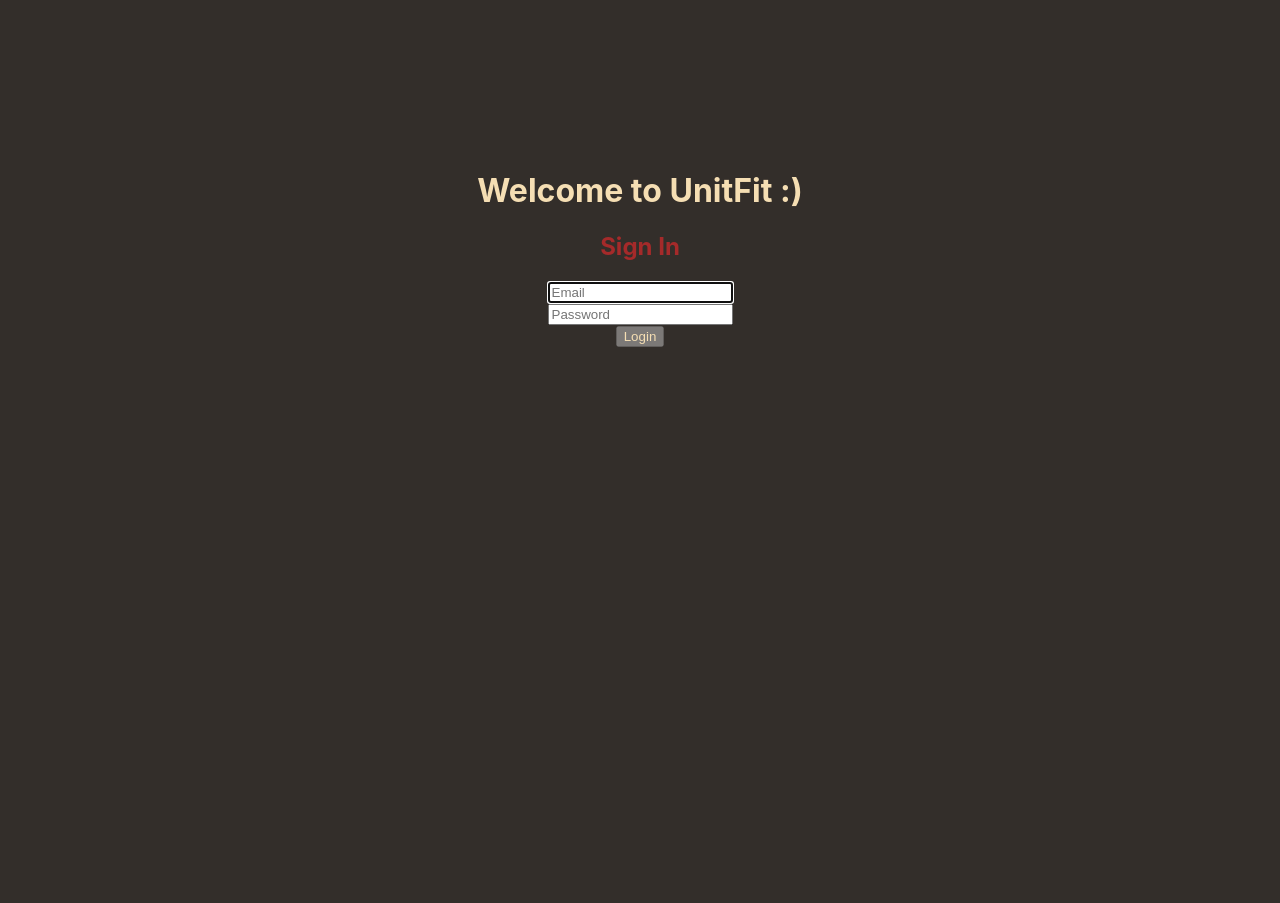
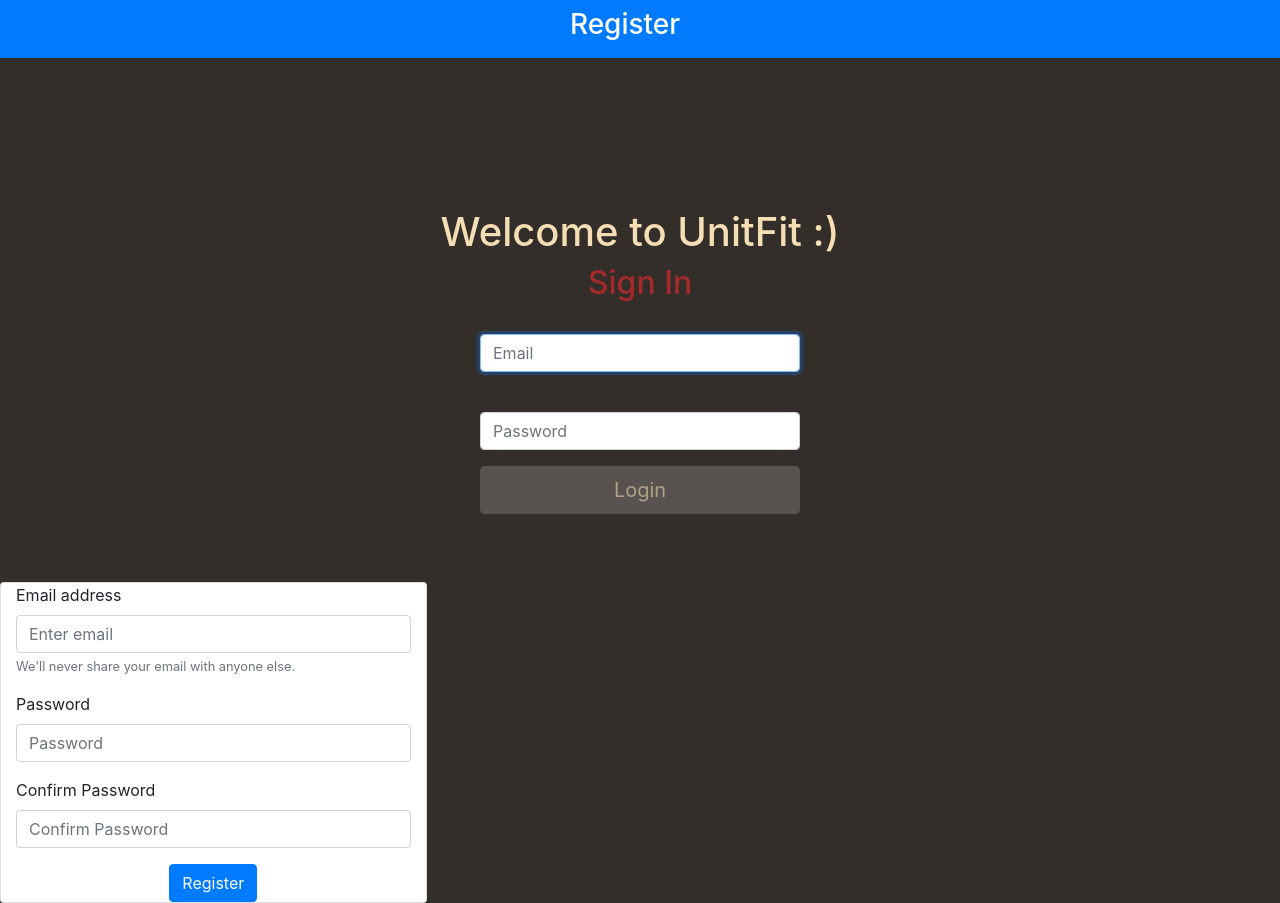
Before and after one commit to samarthgowda96/Unitfit, a React (Create React App) app: page / in a window 1280 px wide. Before the commit the page ends 800 px from the top, so only its background shows below. Built offline with nearby package versions, Linux system fonts and the light colour scheme.

Commit message:
second commit

```diff
--- a/public/index.html
+++ b/public/index.html
@@ -1,43 +1,46 @@
 <!DOCTYPE html>
 <html lang="en">
-  <head>
+
+<head>
     <meta charset="utf-8" />
     <link rel="icon" href="%PUBLIC_URL%/favicon.ico" />
     <meta name="viewport" content="width=device-width, initial-scale=1" />
     <meta name="theme-color" content="#000000" />
-    <meta
-      name="description"
-      content="Web site created using create-react-app"
-    />
+    <meta name="description" content="Login forms using react.js hooks" />
     <link rel="apple-touch-icon" href="%PUBLIC_URL%/logo192.png" />
     <!--
       manifest.json provides metadata used when your web app is installed on a
       user's mobile device or desktop. See https://developers.google.com/web/fundamentals/web-app-manifest/
     -->
     <link rel="manifest" href="%PUBLIC_URL%/manifest.json" />
+    <link rel="stylesheet" href="https://fonts.googleapis.com/css?family=Roboto:300,400,500,700&display=swap" />
+    <link rel="stylesheet" href="https://fonts.googleapis.com/icon?family=Material+Icons" />
+    <link rel="stylesheet" href="https://maxcdn.bootstrapcdn.com/bootstrap/4.0.0/css/bootstrap.min.css" integrity="sha384-Gn5384xqQ1aoWXA+058RXPxPg6fy4IWvTNh0E263XmFcJlSAwiGgFAW/dAiS6JXm" crossorigin="anonymous">
     <!--
       Notice the use of %PUBLIC_URL% in the tags above.
       It will be replaced with the URL of the `public` folder during the build.
       Only files inside the `public` folder can be referenced from the HTML.
-
       Unlike "/favicon.ico" or "favicon.ico", "%PUBLIC_URL%/favicon.ico" will
       work correctly both with client-side routing and a non-root public URL.
       Learn how to configure a non-root public URL by running `npm run build`.
     -->
-    <title>React App</title>
-  </head>
-  <body>
+    <title>Login forms using react hooks</title>
+</head>
+
+<body>
     <noscript>You need to enable JavaScript to run this app.</noscript>
     <div id="root"></div>
     <!--
       This HTML file is a template.
       If you open it directly in the browser, you will see an empty page.
-
       You can add webfonts, meta tags, or analytics to this file.
       The build step will place the bundled scripts into the <body> tag.
-
       To begin the development, run `npm start` or `yarn start`.
       To create a production bundle, use `npm run build` or `yarn build`.
     -->
-  </body>
+    <script src="https://code.jquery.com/jquery-3.2.1.slim.min.js" integrity="sha384-KJ3o2DKtIkvYIK3UENzmM7KCkRr/rE9/Qpg6aAZGJwFDMVNA/GpGFF93hXpG5KkN" crossorigin="anonymous"></script>
+    <script src="https://cdnjs.cloudflare.com/ajax/libs/popper.js/1.12.9/umd/popper.min.js" integrity="sha384-ApNbgh9B+Y1QKtv3Rn7W3mgPxhU9K/ScQsAP7hUibX39j7fakFPskvXusvfa0b4Q" crossorigin="anonymous"></script>
+    <script src="https://maxcdn.bootstrapcdn.com/bootstrap/4.0.0/js/bootstrap.min.js" integrity="sha384-JZR6Spejh4U02d8jOt6vLEHfe/JQGiRRSQQxSfFWpi1MquVdAyjUar5+76PVCmYl" crossorigin="anonymous"></script>
+</body>
+
 </html>
--- a/src/App.js
+++ b/src/App.js
@@ -5,16 +5,18 @@ import Login from './components/Login'
 import {BrowserRouter as Router, Route} from 'react-router-dom'
 import Navbar from './components/NavBar'
 import SignUp from './components/SignUp'
+import Header from './components/Header'
+import Registration from './components/Registration'
 
 function App() {
   return (
     <>
-    <Router>
-      <Route path='/signup' component ={SignUp} />
-    </Router>
+
+    <Header/>
 
     <div className="App">
       <Login/>
+      <Registration/>
 
 
      </div>
--- /dev/null
+++ b/src/components/Header.js
@@ -0,0 +1,11 @@
+import React from 'react';
+function Header() {
+    return(
+        <nav class="navbar navbar-dark bg-primary">
+            <div className="row col-12 d-flex justify-content-center text-white">
+            <span className="h3">Register</span>
+            </div>
+        </nav>
+    )
+}
+export default Header;
--- /dev/null
+++ b/src/components/Registration.js
@@ -0,0 +1,64 @@
+import React, {useState} from 'react';
+function Registration(props) {
+    const [state , setState] = useState({
+        email : "",
+        password : ""
+    })
+    const handleChange = (e) => {
+        const {id , value} = e.target
+        setState(prevState => ({
+            ...prevState,
+            [id] : value
+        }))
+    }
+    const handleSubmitClick = (e) => {
+        e.preventDefault();
+        if(state.password === state.confirmPassword) {
+
+        } else {
+            props.showError('Passwords do not match');
+        }
+    }
+  return(
+        <div className="card col-12 col-lg-4 login-card mt-2 hv-center">
+            <form>
+                <div className="form-group text-left">
+                <label htmlFor="exampleInputEmail1">Email address</label>
+                <input type="email"
+                       className="form-control"
+                       id="email"
+                       aria-describedby="emailHelp"
+                       placeholder="Enter email"
+                       onChange={handleChange}
+                />
+                <small id="emailHelp" className="form-text text-muted">We'll never share your email with anyone else.</small>
+                </div>
+                <div className="form-group text-left">
+                    <label htmlFor="exampleInputPassword1">Password</label>
+                    <input type="password"
+                        className="form-control"
+                        id="password"
+                        placeholder="Password"
+                        onChange={handleChange}
+                    />
+                </div>
+                <div className="form-group text-left">
+                    <label htmlFor="exampleInputPassword1">Confirm Password</label>
+                    <input type="password"
+                        className="form-control"
+                        id="confirmPassword"
+                        placeholder="Confirm Password"
+                        onChange={handleChange}
+                    />
+                </div>
+                <button
+                    type="submit"
+                    className="btn btn-primary"
+                    onClick={handleSubmitClick}>
+                    Register
+                </button>
+            </form>
+        </div>
+    )
+}
+export default Registration;
```
Also changed, not shown: package.json (+8 -1 lines), src/Server.js (added, +16 -0 lines), src/config/Database.js (added, +29 -0 lines), 1 other file (tests, documents, lock files or other folders).
